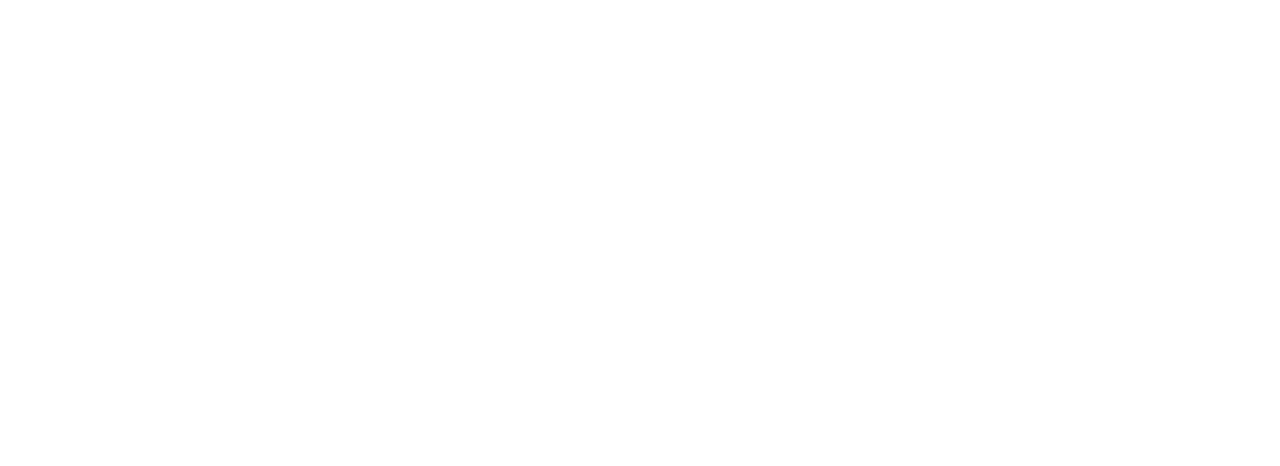
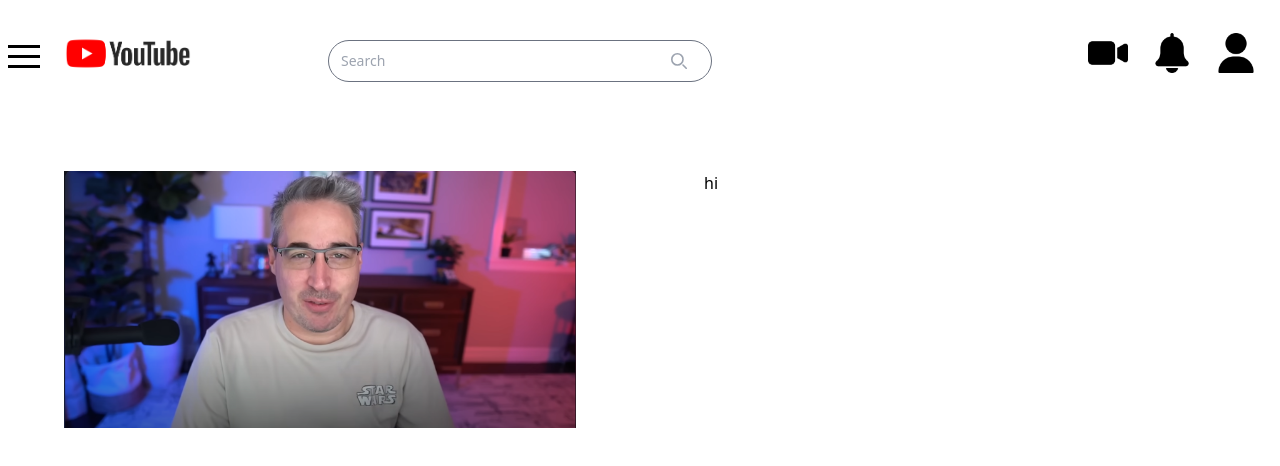
Before and after one commit to Ishaandeep/youtube-clone, a React (Vite) app: page /video in a window 1280 px wide. Before the commit this address had no page. Shown: the top 466 px of the page. Built offline with nearby package versions, Linux system fonts and the light colour scheme.

Commit message:
started With video Player

```diff
--- a/src/App.jsx
+++ b/src/App.jsx
@@ -6,6 +6,7 @@
 import { TopBar } from "./components/TopBar";
 import { YoutubeCards } from "./components/YoutubeCards";
 import { BrowserRouter, Route, Routes } from "react-router-dom";
+import { VideoPlayer } from "./components/VideoPlayer";
 
 function App() {
   const [count, setCount] = useState(0);
@@ -23,6 +24,15 @@
               </Suspense>
             }
           />
+          <Route
+            path="/video"
+            element={
+              <Suspense fallback={"loadingHome.."}>
+                <TopBar />
+                <VideoPlayer />
+              </Suspense>
+            }
+          />
         </Routes>
       </BrowserRouter>
     </>
--- /dev/null
+++ b/src/components/VideoPlayer.jsx
@@ -0,0 +1,10 @@
+export function VideoPlayer() {
+  return (
+    <div className="flex content-center">
+      <div className="flex-1 p-16">
+        <img src="/thumbnails/videoPlayer.png"></img>
+      </div>
+      <div className="flex-1 p-16">hi</div>
+    </div>
+  );
+}
```
Also changed, not shown: public/thumbnails/videoPlayer.png (added).
